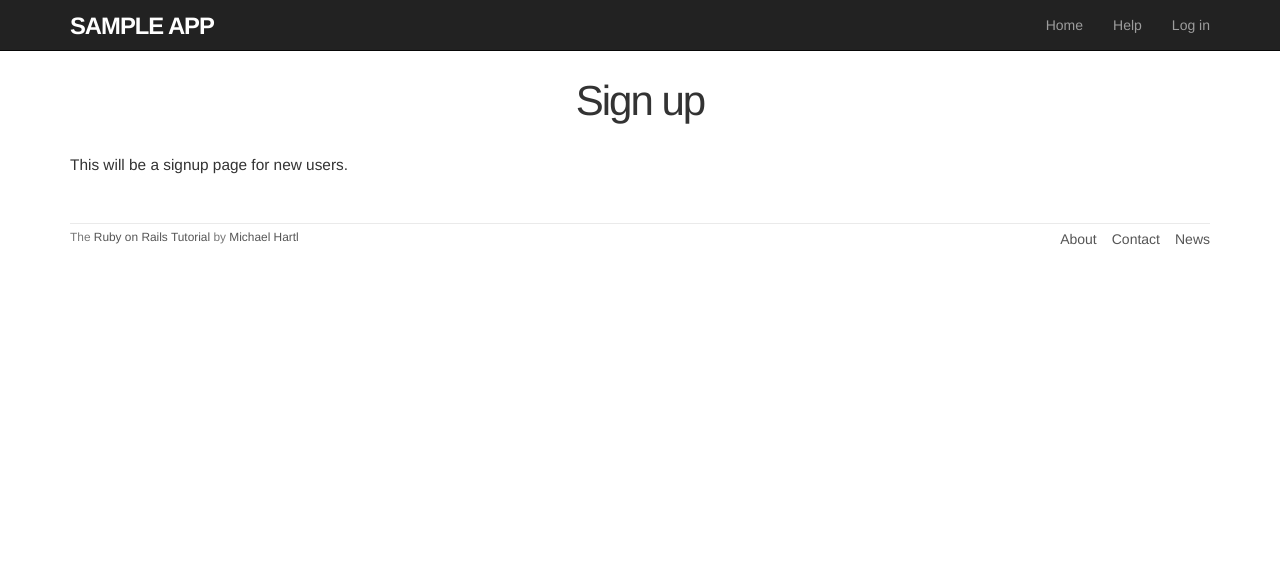
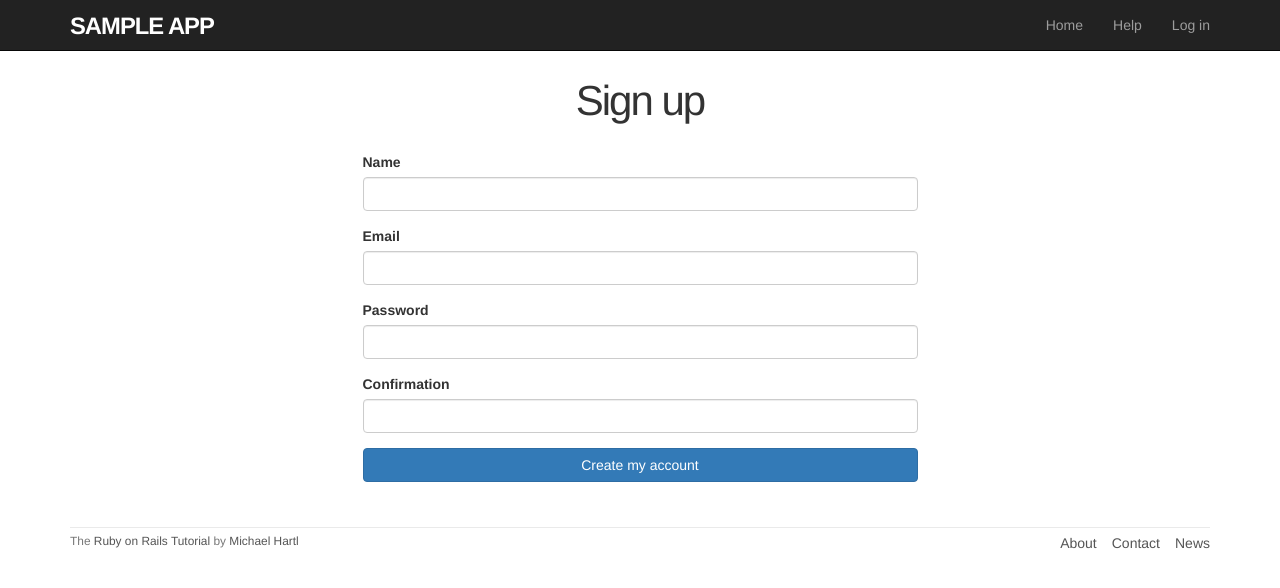
Before and after one commit to Azaliya222/weblabwork, a Rails app: page /signup in a window 1280 px wide. Shown: the top 588 px of the page. Run offline with Rails 7, Linux system fonts and the light colour scheme; style sheets or scripts are compiled from the project's sources; some libraries are stand-ins or nearby versions.

Commit message:
7.2: Add signup form with error messages

```diff
--- a/lab7/sample_app/app/assets/stylesheets/custom.css.scss
+++ b/lab7/sample_app/app/assets/stylesheets/custom.css.scss
@@ -2,25 +2,49 @@
 @import "bootstrap";
 
 /* mixins, variables, etc. */
+
 $gray-medium-light: #eaeaea;
 
+@mixin my_box_sizing {
+  -moz-box-sizing:    border-box;
+  -webkit-box-sizing: border-box;
+  box-sizing:         border-box;
+}
+
 /* universal */
-body { padding-top: 60px; }
-section { overflow: auto; }
-textarea { resize: vertical; }
+
+body {
+  padding-top: 60px;
+}
+
+section {
+  overflow: auto;
+}
+
+textarea {
+  resize: vertical;
+}
+
 .center {
   text-align: center;
-  h1 { margin-bottom: 10px; }
+  h1 {
+    margin-bottom: 10px;
+  }
 }
 
 /* typography */
-h1, h2, h3, h4, h5, h6 { line-height: 1; }
+
+h1, h2, h3, h4, h5, h6 {
+  line-height: 1;
+}
+
 h1 {
   font-size: 3em;
   letter-spacing: -2px;
   margin-bottom: 30px;
   text-align: center;
 }
+
 h2 {
   font-size: 1.2em;
   letter-spacing: -1px;
@@ -29,12 +53,14 @@ h2 {
   font-weight: normal;
   color: #777;
 }
+
 p {
   font-size: 1.1em;
   line-height: 1.7em;
 }
 
 /* header */
+
 #logo {
   float: left;
   margin-right: 10px;
@@ -51,16 +77,21 @@ p {
 }
 
 /* footer */
+
 footer {
   margin-top: 45px;
   padding-top: 5px;
-  border-top: 1px solid $gray-medium-light; /* <-- используем переменную */
+  border-top: 1px solid $gray-medium-light;
   color: #777;
   a {
     color: #555;
-    &:hover { color: #222; }
+    &:hover {
+      color: #222;
+    }
   }
-  small { float: left; }
+  small {
+    float: left;
+  }
   ul {
     float: right;
     list-style: none;
@@ -70,3 +101,88 @@ footer {
     }
   }
 }
+
+/* miscellaneous */
+
+.debug_dump {
+  clear: both;
+  float: left;
+  width: 100%;
+  margin-top: 45px;
+  @include my_box_sizing; /* ИСПРАВЛЕНО */
+}
+
+/* forms */
+
+input, textarea, select, .uneditable-input {
+  border: 1px solid #bbb;
+  width: 100%;
+  margin-bottom: 15px;
+  @include my_box_sizing; /* ИСПРАВЛЕНО */
+}
+
+input {
+  height: auto !important;
+}
+
+#error_explanation {
+  color: red;
+  ul {
+    color: red;
+    margin: 0 0 30px 0;
+  }
+}
+
+.field_with_errors {
+  @extend .has-error;
+  .form-control {
+    color: $state-danger-text;
+  }
+}
+
+/* flash */
+.alert {
+  margin-top: 15px;
+}
+
+.alert-success {
+  background-color: #dff0d8;
+  border-color: #d6e9c6;
+  color: #3c763d;
+}
+
+/* sidebar */
+aside {
+  section.user_info {
+    margin-top: 20px;
+  }
+  section {
+    padding: 10px 0;
+    margin-top: 20px;
+    &:first-child {
+      border-top: 0;
+      padding-top: 0;
+    }
+    span {
+      display: block;
+      margin-bottom: 3px;
+      line-height: 1;
+    }
+    h1 {
+      font-size: 1.4em;
+      text-align: left;
+      letter-spacing: -1px;
+      margin-bottom: 3px;
+      margin-top: 0px;
+    }
+  }
+}
+
+.gravatar {
+  float: left;
+  margin-right: 10px;
+}
+
+.gravatar_edit {
+  margin-top: 15px;
+}
--- a/lab7/sample_app/app/controllers/users_controller.rb
+++ b/lab7/sample_app/app/controllers/users_controller.rb
@@ -4,5 +4,6 @@ class UsersController < ApplicationController
   end
 
   def new
+    @user = User.new
   end
 end
--- /dev/null
+++ b/lab7/sample_app/app/views/shared/_error_messages.html.erb
@@ -0,0 +1,12 @@
+<% if @user.errors.any? %>
+  <div id="error_explanation">
+    <div class="alert alert-danger">
+      The form contains <%= pluralize(@user.errors.count, "error") %>.
+    </div>
+    <ul>
+      <% @user.errors.full_messages.each do |msg| %>
+        <li><%= msg %></li>
+      <% end %>
+    </ul>
+  </div>
+<% end %>
--- a/lab7/sample_app/app/views/users/new.html.erb
+++ b/lab7/sample_app/app/views/users/new.html.erb
@@ -1,3 +1,24 @@
 <% provide(:title, 'Sign up') %>
 <h1>Sign up</h1>
-<p>This will be a signup page for new users.</p>
+
+<div class="row">
+  <div class="col-md-6 col-md-offset-3">
+    <%= form_for(@user) do |f| %>
+      <%= render 'shared/error_messages' %>
+
+      <%= f.label :name %>
+      <%= f.text_field :name, class: 'form-control' %>
+
+      <%= f.label :email %>
+      <%= f.email_field :email, class: 'form-control' %>
+
+      <%= f.label :password %>
+      <%= f.password_field :password, class: 'form-control' %>
+
+      <%= f.label :password_confirmation, "Confirmation" %>
+      <%= f.password_field :password_confirmation, class: 'form-control' %>
+
+      <%= f.submit "Create my account", class: "btn btn-primary" %>
+    <% end %>
+  </div>
+</div>
```
